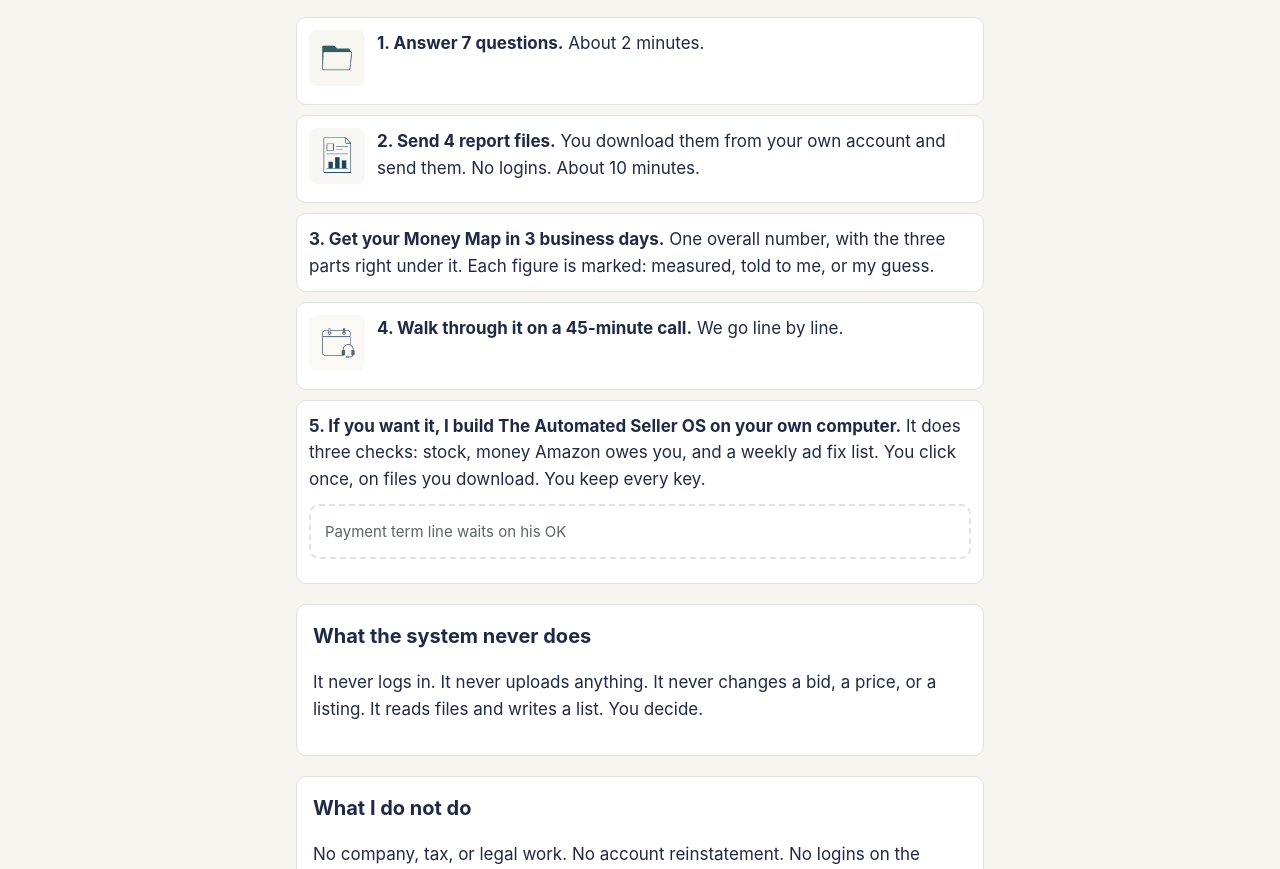
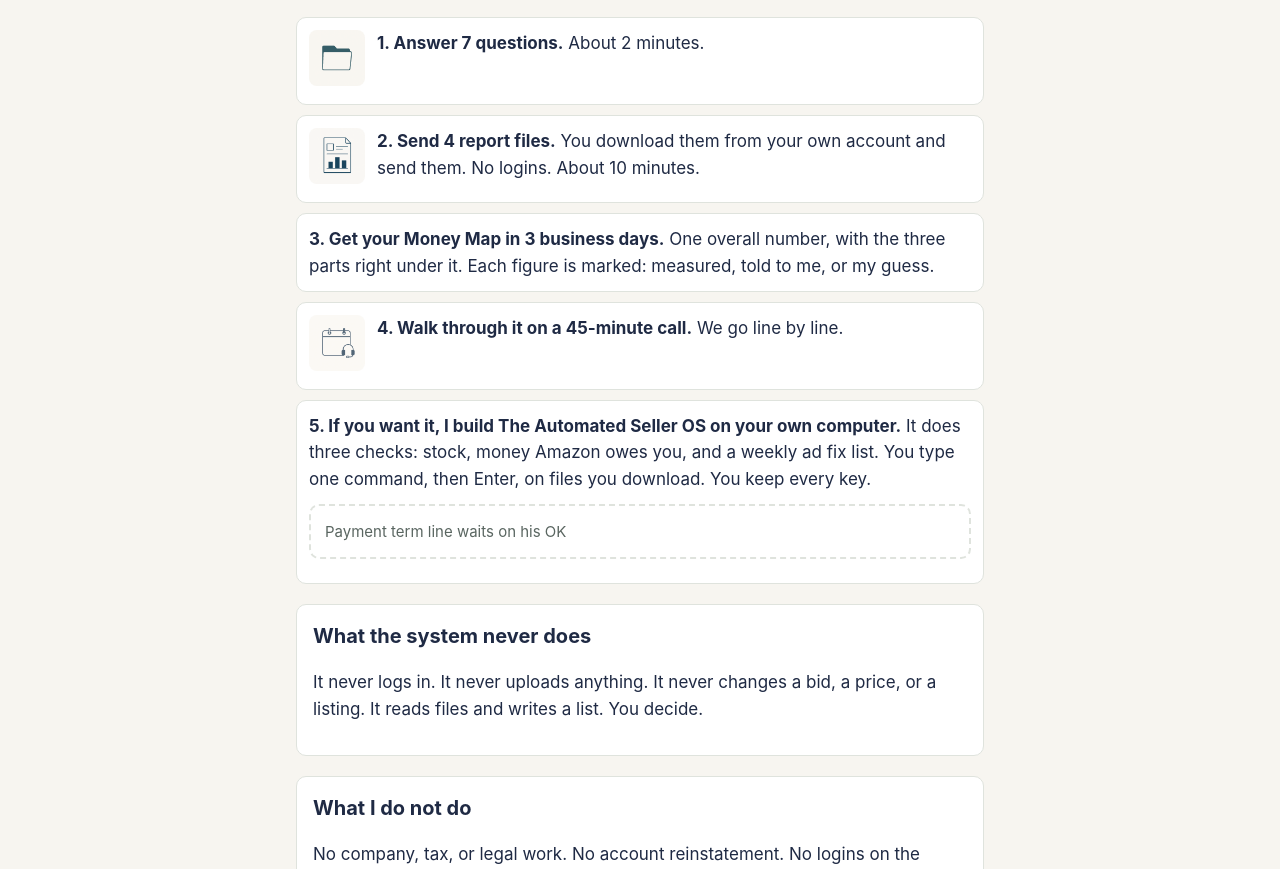
Before and after one commit to meetingvinny-cmd/seller-leverage-site, a plain HTML site: page how-it-works/index.html in a window 1280 px wide. Shown: the part 231-1100 px from the top of the page. Drawn offline with Linux system fonts and the light colour scheme.

Commit message:
Site update 2026-10-19_0603

```diff
--- a/how-it-works/index.html
+++ b/how-it-works/index.html
@@ -20,7 +20,7 @@
 <li><img class="icon" src="/seller-leverage-site/img/06_step-report.png" alt="" width="400" height="400" loading="lazy"><strong>2. Send 4 report files.</strong> You download them from your own account and send them. No logins. About 10 minutes.</li>
 <li><strong>3. Get your Money Map in 3 business days.</strong> One overall number, with the three parts right under it. Each figure is marked: measured, told to me, or my guess.</li>
 <li><img class="icon" src="/seller-leverage-site/img/07_step-calendar-headset.png" alt="" width="400" height="400" loading="lazy"><strong>4. Walk through it on a 45-minute call.</strong> We go line by line.</li>
-<li><strong>5. If you want it, I build The Automated Seller OS on your own computer.</strong> It does three checks: stock, money Amazon owes you, and a weekly ad fix list. You click once, on files you download. You keep every key. <div class="ph">Payment term line waits on his OK</div></li>
+<li><strong>5. If you want it, I build The Automated Seller OS on your own computer.</strong> It does three checks: stock, money Amazon owes you, and a weekly ad fix list. You type one command, then Enter, on files you download. You keep every key. <div class="ph">Payment term line waits on his OK</div></li>
 </ol>
 <section class="box"><h2>What the system never does</h2><p>It never logs in. It never uploads anything. It never changes a bid, a price, or a listing. It reads files and writes a list. You decide.</p></section>
 <section class="box"><h2>What I do not do</h2><p>No company, tax, or legal work. No account reinstatement. No logins on the Money Map or the build.</p></section>
```
